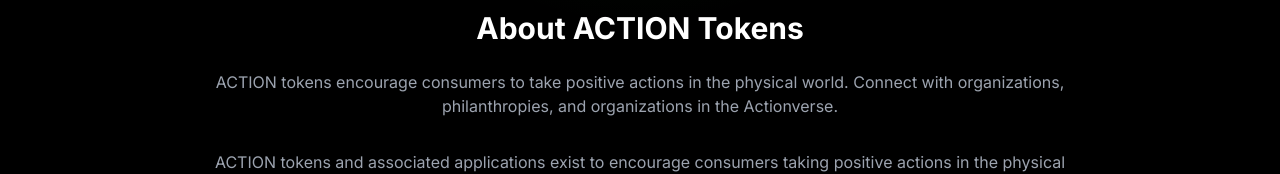
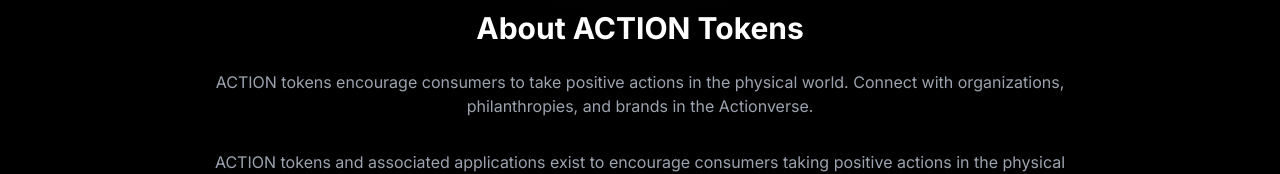
Before and after one commit to arnob016/actionverse-landing, a Next.js app: page / in a window 1280 px wide. Shown: the part 995-1169 px from the top of the page. Built offline with nearby package versions, Linux system fonts and the light colour scheme.

Commit message:
Update hero section text to replace "organizations" with "brands"

```diff
--- a/components/hero-section.tsx
+++ b/components/hero-section.tsx
@@ -85,7 +85,7 @@ export function HeroSection() {
         <div className="max-w-4xl mx-auto text-center">
           <h2 className="text-2xl sm:text-3xl font-bold mb-6">About ACTION Tokens</h2>
           <p className="text-gray-400 mb-8">ACTION tokens encourage consumers to take positive actions in the physical world. Connect with organizations,
-            philanthropies, and organizations in the Actionverse.</p>
+            philanthropies, and brands in the Actionverse.</p>
           <p className="text-gray-400 mb-8">
             ACTION tokens and associated applications exist to encourage consumers taking positive actions in the
             physical world. The tokens are demanded by brands, philanthropies, and organizations motivating and
```
